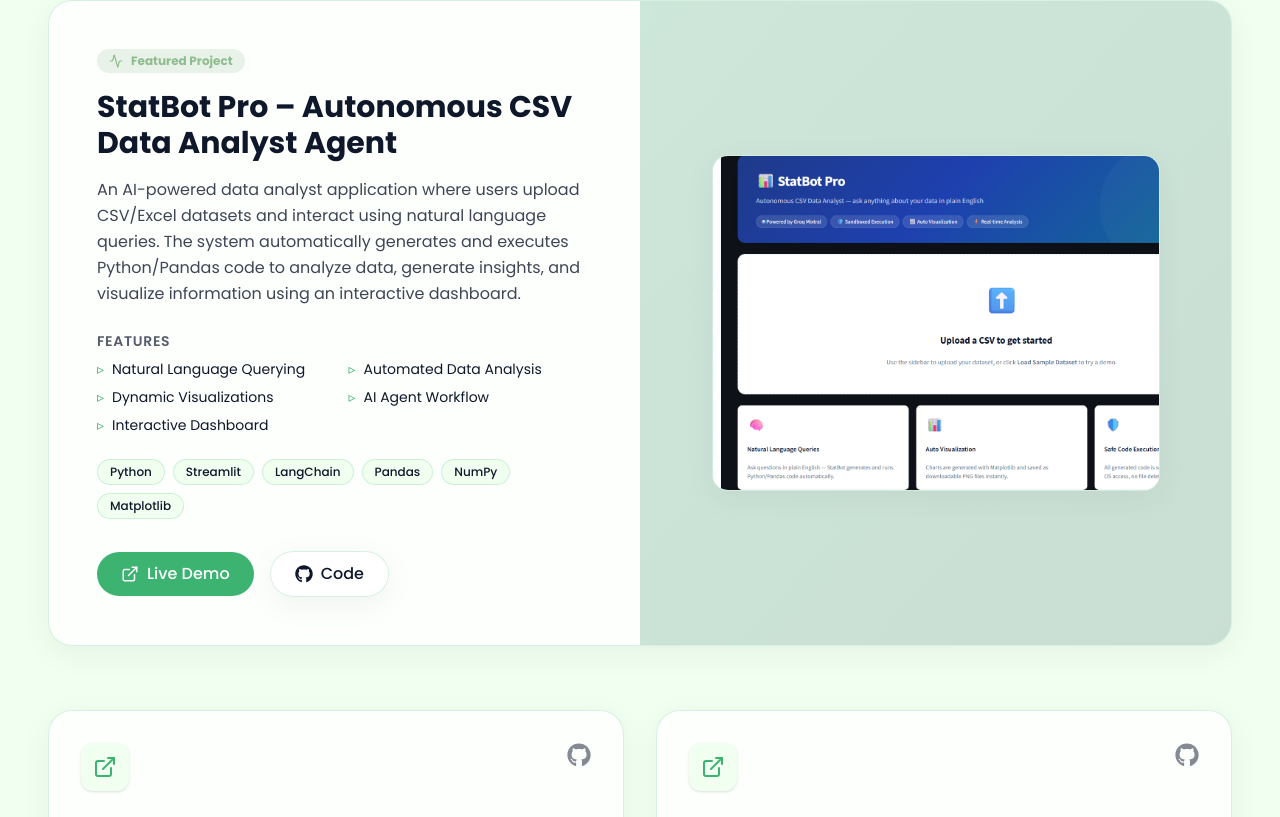
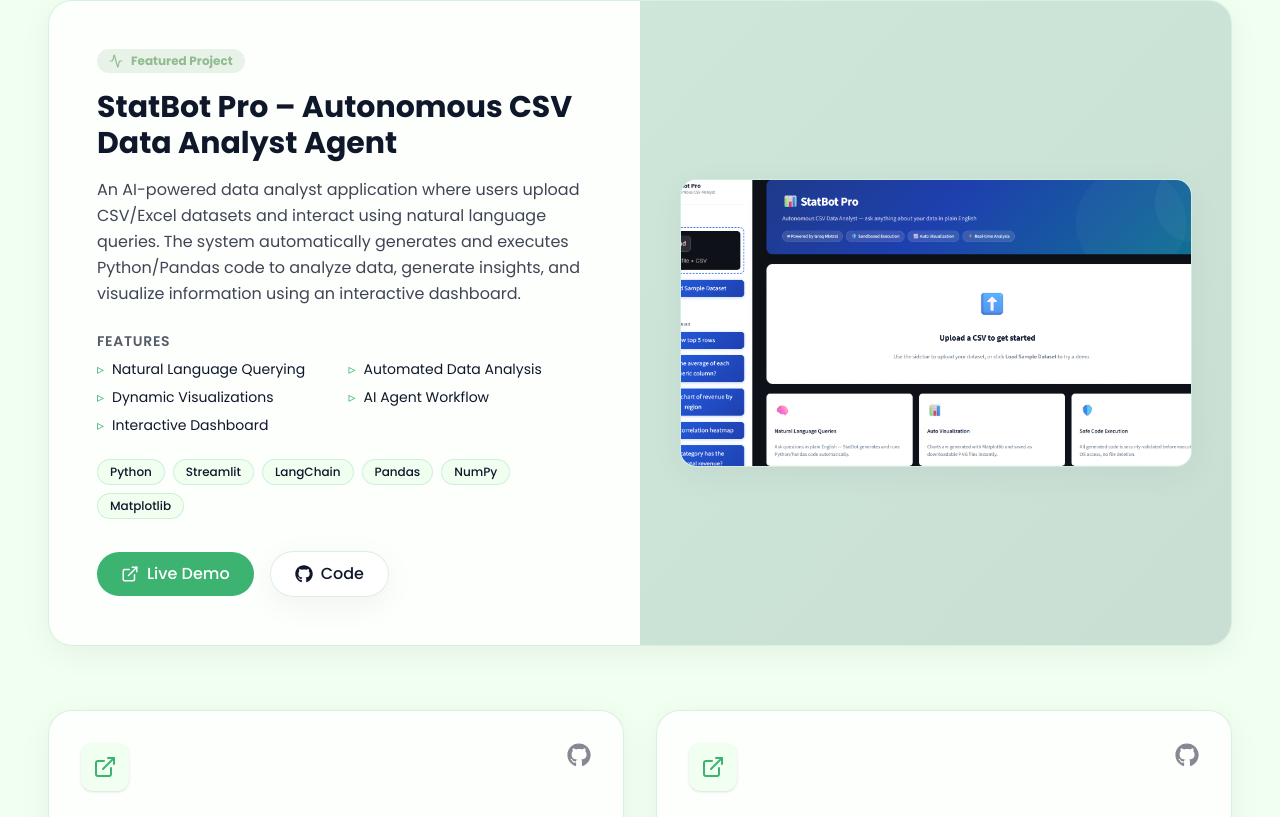
Before and after one commit to ezhil-kumaran-27/My-Portfolio, a React (Vite) app: page / in a window 1280 px wide. Shown: the part 5363-6180 px from the top of the page. Built offline with nearby package versions, Linux system fonts and the light colour scheme.

Commit message:
Resize the featured project image frame to widescreen

```diff
--- a/src/components/ProjectsSection.jsx
+++ b/src/components/ProjectsSection.jsx
@@ -75,7 +75,7 @@
                <div className="absolute inset-0 bg-gradient-to-br from-[var(--color-primary)]/20 to-[var(--color-tertiary)]/20"></div>
 
                <motion.div
-                 className="w-full max-w-md aspect-[4/3] glass rounded-2xl shadow-2xl border-4 border-white/10 relative z-10 flex items-center justify-center overflow-hidden"
+                 className="w-full max-w-lg aspect-video glass rounded-2xl shadow-2xl border-4 border-white/10 relative z-10 flex items-center justify-center overflow-hidden"
                  whileHover={{ scale: 1.05 }}
                  transition={{ duration: 0.4 }}
                >
@@ -83,7 +83,7 @@
                    <img
                      src={featuredProject.image}
                      alt={featuredProject.title}
-                     className="w-full h-full object-cover"
+                     className="w-full h-full object-cover object-top"
                    />
                  ) : (
                    <div className="absolute inset-0 bg-gradient-to-tr from-[#1f2937] to-[#111827] flex flex-col">
```
